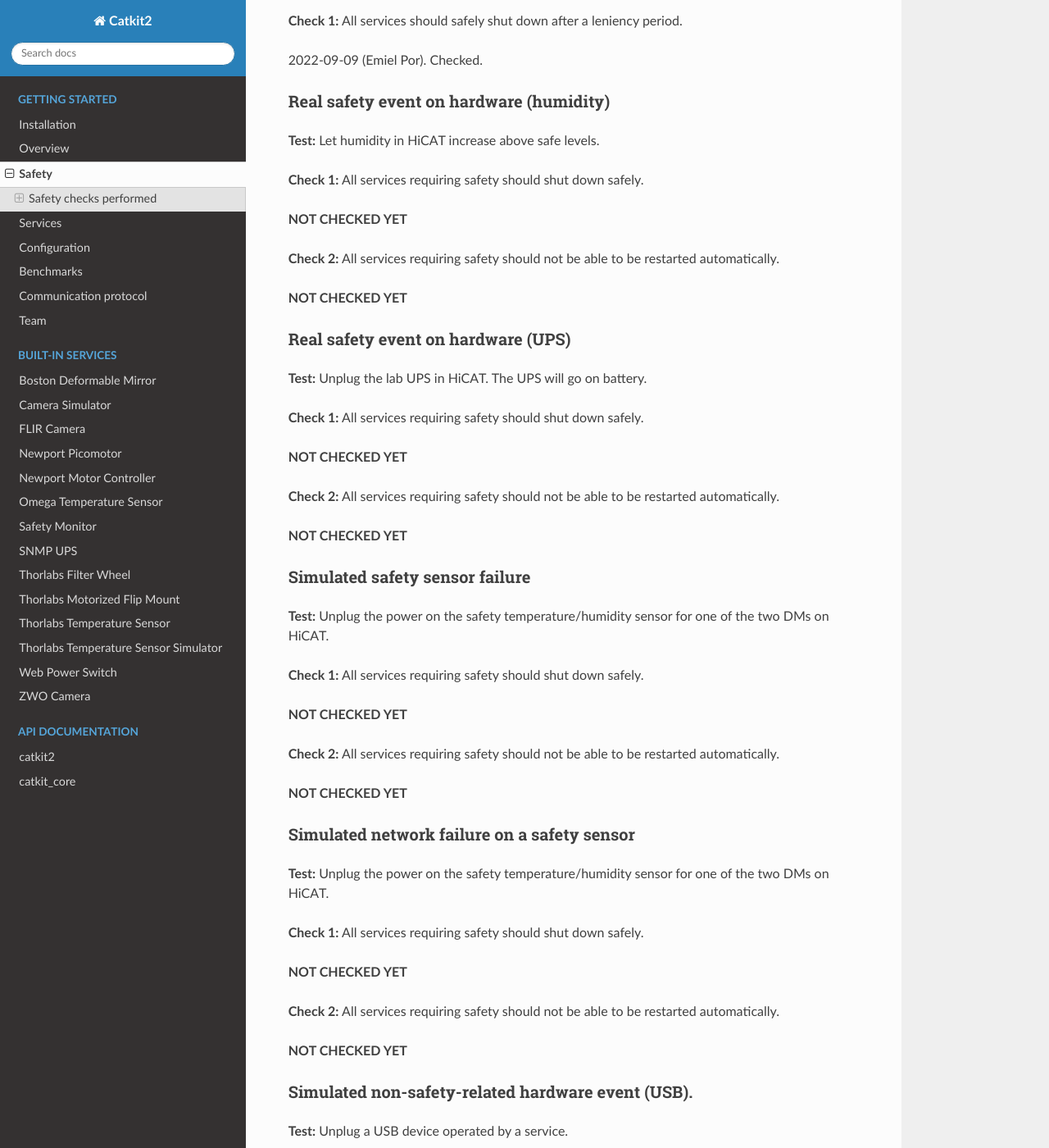
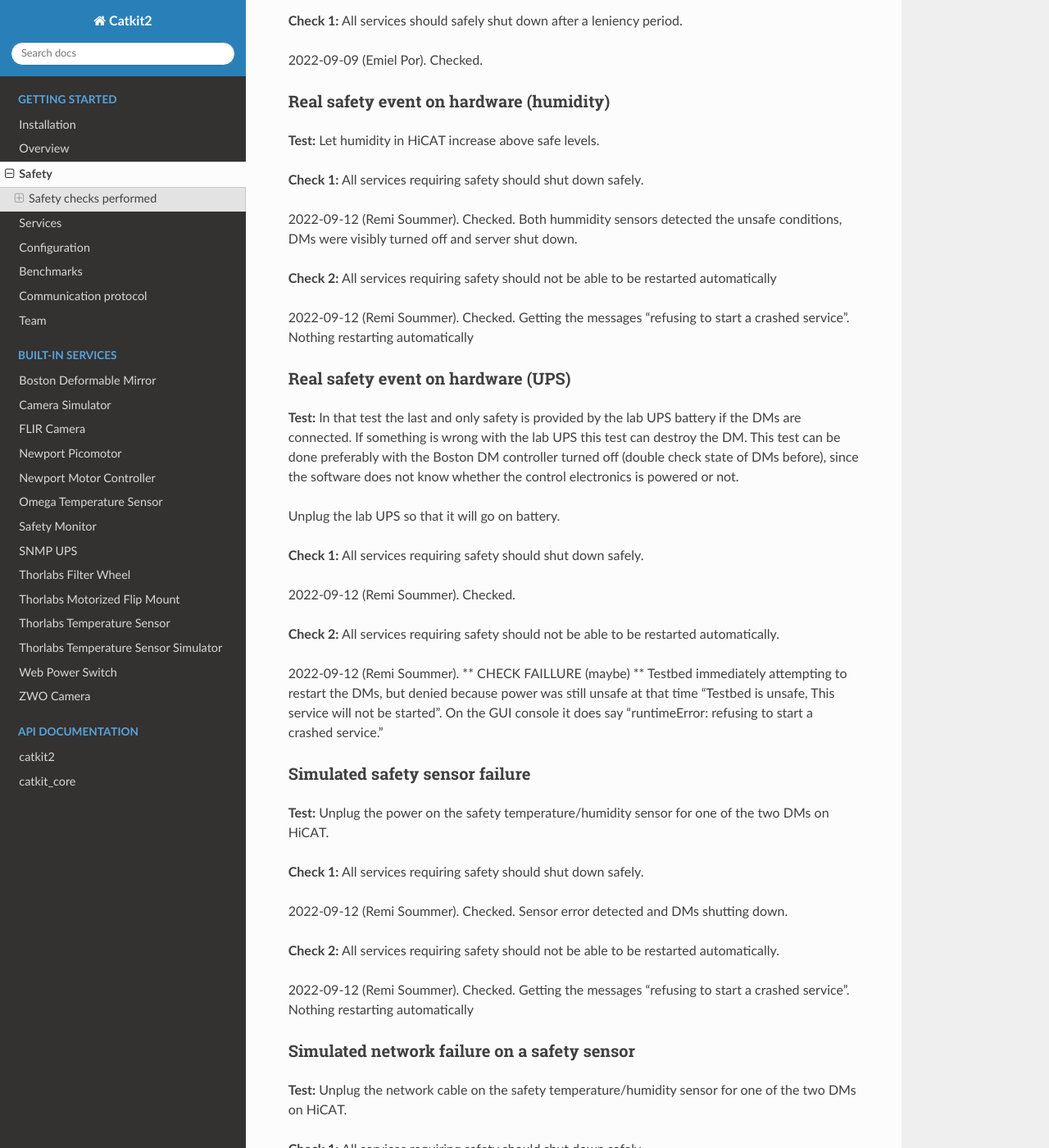
Before and after one commit to spacetelescope/catkit2, a Sphinx documentation site: the page built from docs/safety.rst, in a window 1280 px wide and 1400 px high, scrolled down 2856 px. Shown: the whole window at 82% size. Built offline with Sphinx 7.4.7 and the Read the Docs theme 2.0.0, drawn with Linux system fonts in a browser that asks for light colours; some of the changed text lies outside the part shown.

Commit message:
Continued on hardware tests for this PR

```diff
--- a/docs/safety.rst
+++ b/docs/safety.rst
@@ -112,24 +112,34 @@ Real safety event on hardware (humidity)
 
 **Check 1:** All services requiring safety should shut down safely.
 
-**NOT CHECKED YET**
+2022-09-12 (Remi Soummer).  Checked.  Both hummidity sensors detected the unsafe conditions,
+DMs were visibly turned off and server shut down.
 
-**Check 2:** All services requiring safety should not be able to be restarted automatically.
+**Check 2:** All services requiring safety should not be able to be restarted automatically
 
-**NOT CHECKED YET**
+2022-09-12 (Remi Soummer).  Checked. Getting the messages "refusing to start a crashed service".
+Nothing restarting automatically
 
 Real safety event on hardware (UPS)
 ~~~~~~~~~~~~~~~~~~~~~~~~~~~~~~~~~~~~~~~~
 
-**Test:** Unplug the lab UPS in HiCAT. The UPS will go on battery.
+**Test:** In that test the last and only safety is provided by the lab UPS battery if the DMs are connected.
+If something is wrong with the lab UPS this test can destroy the DM.
+This test can be done preferably with the Boston DM controller turned off (double check state of DMs before), since
+the software does not know whether the control electronics is powered or not.
+
+Unplug the lab UPS so that it will go on battery.
 
 **Check 1:** All services requiring safety should shut down safely.
 
-**NOT CHECKED YET**
+2022-09-12 (Remi Soummer).  Checked.
 
 **Check 2:** All services requiring safety should not be able to be restarted automatically.
 
-**NOT CHECKED YET**
+2022-09-12 (Remi Soummer).  ** CHECK FAILLURE (maybe) ** Testbed immediately attempting to restart the DMs,
+but denied because power was still unsafe at that time "Testbed is unsafe, This service will not be started".
+On the GUI console it does say "runtimeError: refusing to start a crashed service."
+
 
 Simulated safety sensor failure
 ~~~~~~~~~~~~~~~~~~~~~~~~~~~~~~~
@@ -138,24 +148,26 @@ Simulated safety sensor failure
 
 **Check 1:** All services requiring safety should shut down safely.
 
-**NOT CHECKED YET**
+2022-09-12 (Remi Soummer).  Checked. Sensor error detected and DMs shutting down.
 
 **Check 2:** All services requiring safety should not be able to be restarted automatically.
 
-**NOT CHECKED YET**
+2022-09-12 (Remi Soummer).  Checked. Getting the messages "refusing to start a crashed service".
+Nothing restarting automatically
 
 Simulated network failure on a safety sensor
 ~~~~~~~~~~~~~~~~~~~~~~~~~~~~~~~~~~~~~~~~~~~~
 
-**Test:** Unplug the power on the safety temperature/humidity sensor for one of the two DMs on HiCAT.
+**Test:** Unplug the network cable on the safety temperature/humidity sensor for one of the two DMs on HiCAT.
 
 **Check 1:** All services requiring safety should shut down safely.
 
-**NOT CHECKED YET**
+2022-09-12 (Remi Soummer).  Checked. Message that something went wrong with the sensor, then testbed unsafe and shutting down.
 
 **Check 2:** All services requiring safety should not be able to be restarted automatically.
 
-**NOT CHECKED YET**
+2022-09-12 (Remi Soummer).  Checked. Getting the messages "refusing to start a crashed service".
+Nothing restarting automatically even after network replugged.
 
 Simulated non-safety-related hardware event (USB).
 ~~~~~~~~~~~~~~~~~~~~~~~~~~~~~~~~~~~~~~~~~~~~~~~~~~
@@ -164,11 +176,11 @@ Simulated non-safety-related hardware event (USB).
 
 **Check 1:** The service should crash, but should try to shut down safely.
 
-**NOT CHECKED YET**
+2022-09-12 (Remi Soummer).  Checked with science camera.  "Service was safely closed after crash"
 
 **Check 2:** The service should not be able to be restarted automatically.
 
-**NOT CHECKED YET**
+2022-09-12 (Remi Soummer).  Checked. Nothing restarting automatically
 
 Simulated non-safety-related hardware event (power).
 ~~~~~~~~~~~~~~~~~~~~~~~~~~~~~~~~~~~~~~~~~~~~~~~~~~~~
@@ -177,11 +189,11 @@ Simulated non-safety-related hardware event (power).
 
 **Check 1:** The service should crash, but should try to shut down safely.
 
-**NOT CHECKED YET**
+2022-09-12 (Remi Soummer).  Checked with one flip mount. "Service was safely closed after crash"
 
 **Check 2:** The service should not be able to be restarted automatically.
 
-**NOT CHECKED YET**
+2022-09-12 (Remi Soummer).  Checked. Nothing restarting automatically
 
 Simulated network failure on the main computer.
 ~~~~~~~~~~~~~~~~~~~~~~~~~~~~~~~~~~~~~~~~~~~~~~~
@@ -190,8 +202,9 @@ Simulated network failure on the main computer.
 
 **Check 1:** The safety temperature sensors should crash as they don't have connection to the sensor anymore. This should cascade to a safety warning.
 
-**NOT CHECKED YET**
+2022-09-12 (Remi Soummer).  Checked. noted failures of both UPS and both humidity sensors.
 
-**Check 2:** The temperature sensor should not be able to be restarted automatically.
+**Check 2:** The services should not be able to be restarted automatically.
 
-**NOT CHECKED YET**
+2022-09-12 (Remi Soummer).  Checked. Nothing restarting automatically.
+Getting the messages "refusing to start a crashed service" for both humidity sensors.
```
